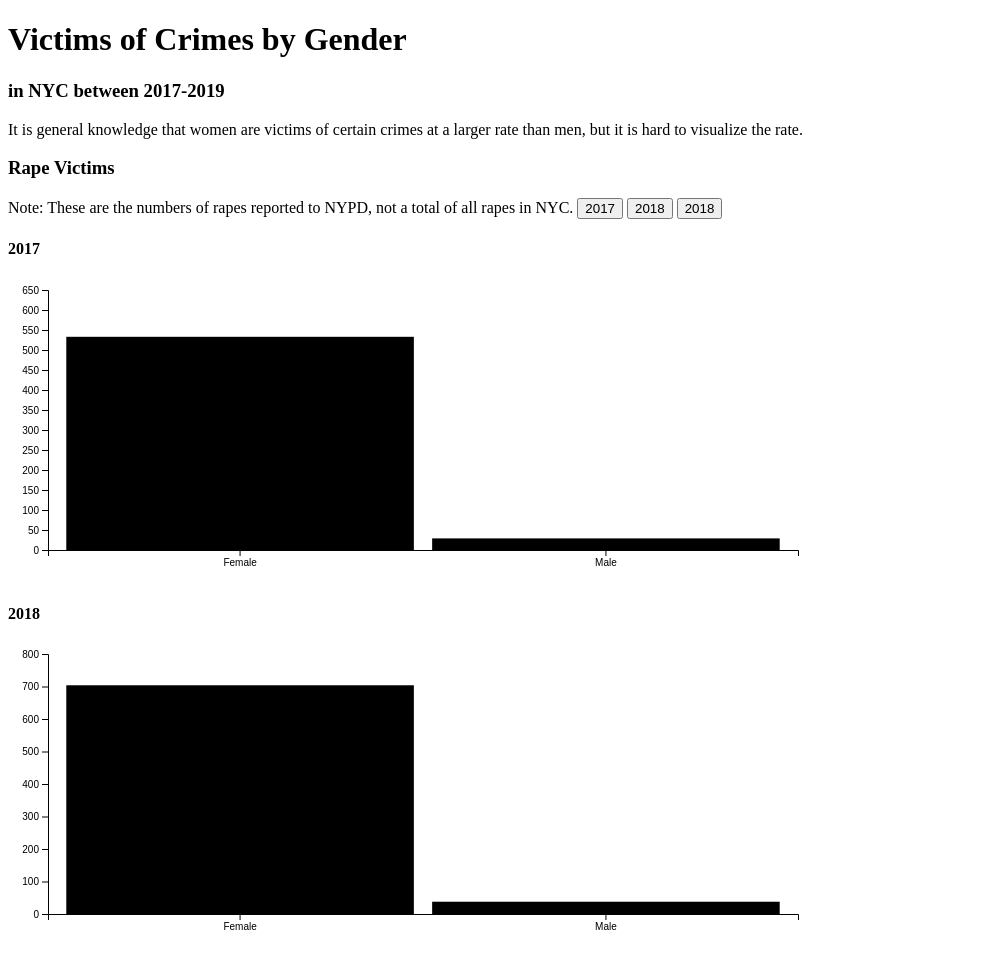
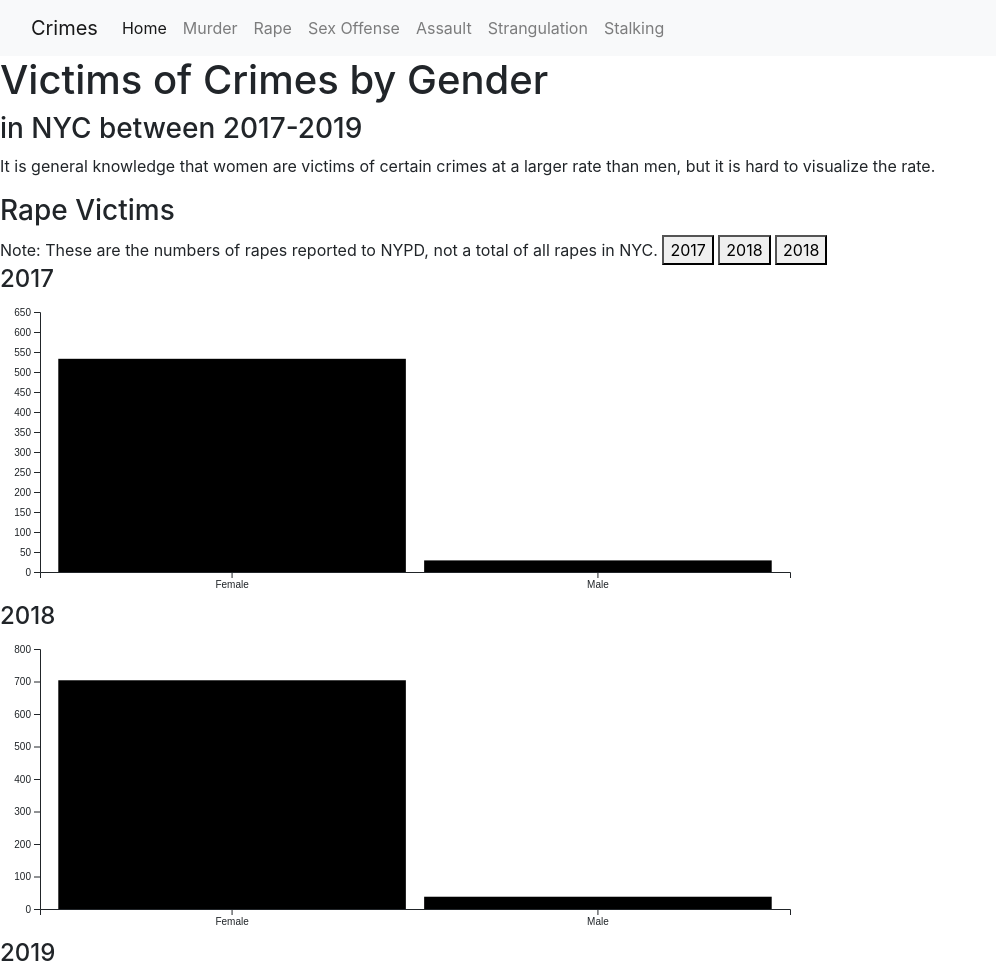
Before and after one commit to djaskulak/D3-NYC-crime-victims, a plain HTML site: page index.html in a window 1280 px wide. Shown: the top 961 px of the page, without its empty margins (0-996 px from the left). Drawn offline with nearby package versions, Linux system fonts and the light colour scheme.

Commit message:
added bootstrap and nav

```diff
--- a/index.html
+++ b/index.html
@@ -5,8 +5,44 @@
     <meta http-equiv="X-UA-Compatible" content="IE=edge">
     <meta name="viewport" content="width=device-width, initial-scale=1.0">
     <title>Document</title>
+
+    <link rel="stylesheet" href="https://stackpath.bootstrapcdn.com/bootstrap/4.3.1/css/bootstrap.min.css">
   </head>
   <body>
+    <nav class="navbar navbar-expand-lg navbar-light bg-light">
+      <div class="container-fluid">
+        <a class="navbar-brand" href="#">Crimes</a>
+        <button class="navbar-toggler" type="button" data-bs-toggle="collapse" data-bs-target="#navbarNavDropdown" aria-controls="navbarNavDropdown" aria-expanded="false" aria-label="Toggle navigation">
+          <span class="navbar-toggler-icon"></span>
+        </button>
+        <div class="collapse navbar-collapse" id="navbarNavDropdown">
+          <ul class="navbar-nav">
+            <li class="nav-item">
+              <a class="nav-link active" aria-current="page" href="index.html">Home</a>
+            </li>
+            <li class="nav-item">
+              <a class="nav-link" href="#">Murder</a>
+            </li>
+            <li class="nav-item">
+              <a class="nav-link" href="#">Rape</a>
+            </li>
+            <li class="nav-item">
+              <a class="nav-link" href="#">Sex Offense</a>
+            </li>
+            <li class="nav-item">
+              <a class="nav-link" href="#">Assault</a>
+            </li>
+            <li class="nav-item">
+              <a class="nav-link" href="#">Strangulation</a>
+            </li>
+            <li class="nav-item">
+              <a class="nav-link" href="#">Stalking</a>
+            </li>
+          </ul>
+        </div>
+      </div>
+    </nav>
+
     <div class="header">
       <h1>Victims of Crimes by Gender</h1>
       <h3>in NYC between 2017-2019</h3>
```
